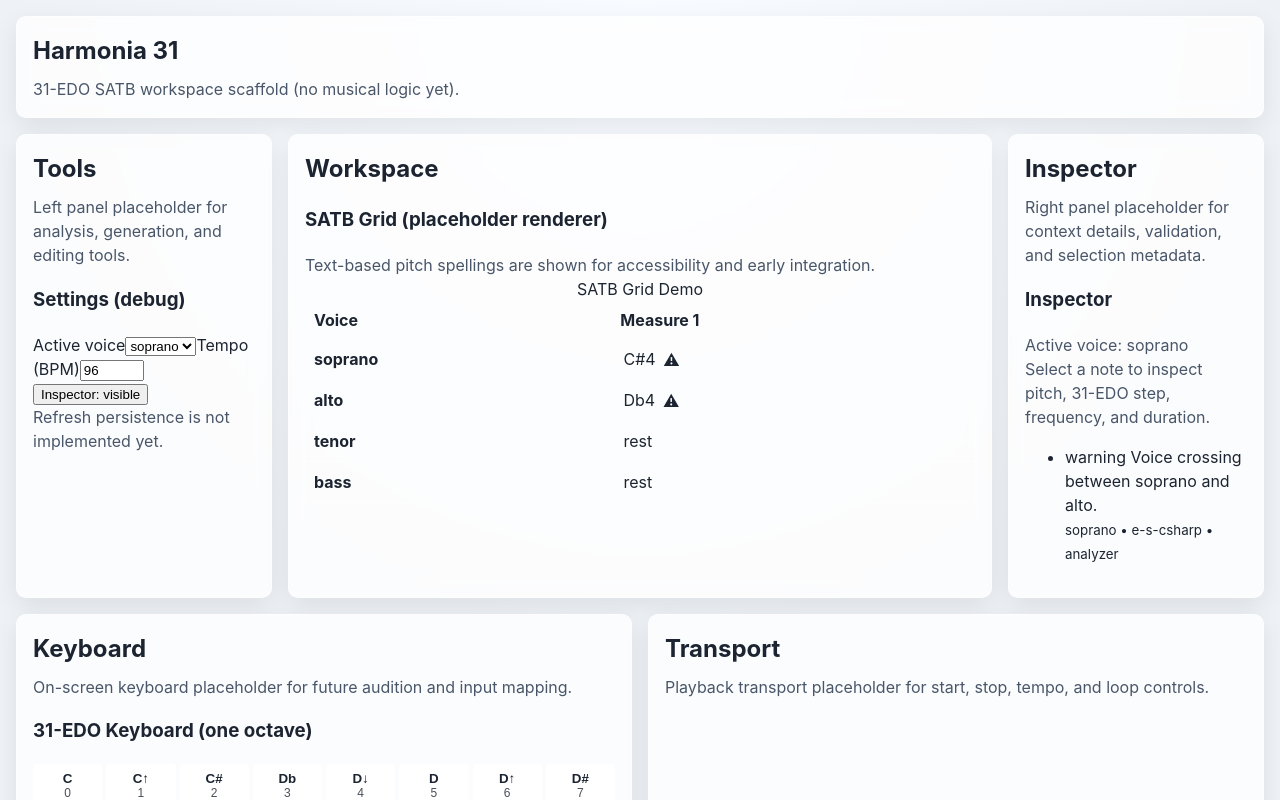
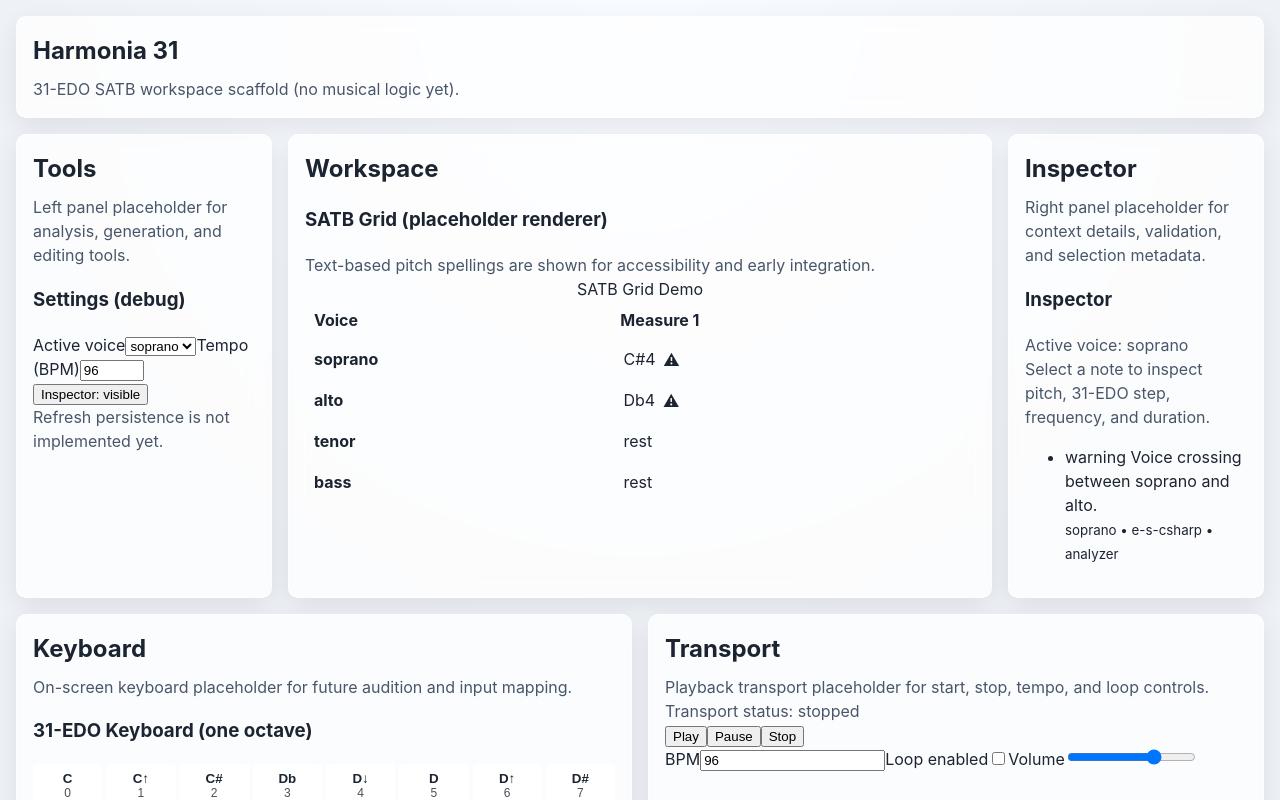
Before and after one commit to Screpach/harmonia-31, a React (Vite) app: page / in a window 1280 px wide. Shown: the top 800 px of the page. Built offline with nearby package versions, Linux system fonts and the light colour scheme.

Commit message:
Add transport state store and visible controls

```diff
--- a/src/App.tsx
+++ b/src/App.tsx
@@ -2,6 +2,7 @@ import AppShell from './ui/layout/AppShell';
 import InspectorPanel from './ui/inspector/InspectorPanel';
 import Edo31Keyboard from './ui/keyboard/Edo31Keyboard';
 import SatbGrid from './ui/score/SatbGrid';
+import TransportControls from './ui/transport/TransportControls';
 import { useAppStore } from './state/useAppStore';
 import { useProjectStore } from './state/projectStore';
 
@@ -23,7 +24,7 @@ function App() {
     const pitch = toSpelledPitch(spelling);
     if (!pitch) return;
     applyKeyboardPitch(pitch, { activeVoice, selectedEventId });
-  }} />} />;
+  }} />} transportContent={<TransportControls />} />;
 }
 
 export default App;
--- /dev/null
+++ b/src/state/transport/transportStore.ts
@@ -0,0 +1,43 @@
+import { create } from 'zustand';
+
+export type TransportStatus = 'stopped' | 'playing' | 'paused';
+
+export type TransportStore = {
+  readonly bpm: number;
+  readonly status: TransportStatus;
+  readonly loopEnabled: boolean;
+  readonly volume: number;
+  readonly currentBeat: number;
+  setBpm: (bpm: number) => void;
+  setLoopEnabled: (enabled: boolean) => void;
+  setVolume: (volume: number) => void;
+  setCurrentBeat: (beat: number) => void;
+  play: () => void;
+  pause: () => void;
+  stop: () => void;
+};
+
+const DEFAULT_BPM = 96;
+
+export const useTransportStore = create<TransportStore>((set) => ({
+  bpm: DEFAULT_BPM,
+  status: 'stopped',
+  loopEnabled: false,
+  volume: 0.7,
+  currentBeat: 0,
+  setBpm: (bpm) => {
+    if (!Number.isFinite(bpm) || bpm <= 0) {
+      throw new Error('BPM must be a positive number.');
+    }
+    set({ bpm });
+  },
+  setLoopEnabled: (loopEnabled) => set({ loopEnabled }),
+  setVolume: (volume) => {
+    const clamped = Math.max(0, Math.min(1, volume));
+    set({ volume: clamped });
+  },
+  setCurrentBeat: (currentBeat) => set({ currentBeat: Math.max(0, currentBeat) }),
+  play: () => set({ status: 'playing' }),
+  pause: () => set((state) => ({ status: state.status === 'playing' ? 'paused' : state.status })),
+  stop: () => set({ status: 'stopped', currentBeat: 0 }),
+}));
--- a/src/ui/layout/AppShell.tsx
+++ b/src/ui/layout/AppShell.tsx
@@ -8,9 +8,10 @@ type AppShellProps = {
   workspaceContent?: ReactNode;
   inspectorContent?: ReactNode;
   keyboardContent?: ReactNode;
+  transportContent?: ReactNode;
 };
 
-function AppShell({ workspaceContent, inspectorContent, keyboardContent }: AppShellProps) {
+function AppShell({ workspaceContent, inspectorContent, keyboardContent, transportContent }: AppShellProps) {
   useKeyboardShortcuts();
   const inspectorVisible = useAppStore(selectInspectorVisible);
 
@@ -68,7 +69,9 @@ function AppShell({ workspaceContent, inspectorContent, keyboardContent }: AppSh
           className="region transport"
           title="Transport"
           description="Playback transport placeholder for start, stop, tempo, and loop controls."
-        />
+        >
+          {transportContent ?? <p>Transport controls placeholder.</p>}
+        </LayoutRegion>
       </div>
     </div>
   );
--- /dev/null
+++ b/src/ui/transport/TransportControls.tsx
@@ -0,0 +1,63 @@
+import { useTransportStore } from '../../state/transport/transportStore';
+
+function TransportControls() {
+  const bpm = useTransportStore((state) => state.bpm);
+  const status = useTransportStore((state) => state.status);
+  const loopEnabled = useTransportStore((state) => state.loopEnabled);
+  const volume = useTransportStore((state) => state.volume);
+  const setBpm = useTransportStore((state) => state.setBpm);
+  const setLoopEnabled = useTransportStore((state) => state.setLoopEnabled);
+  const setVolume = useTransportStore((state) => state.setVolume);
+  const play = useTransportStore((state) => state.play);
+  const pause = useTransportStore((state) => state.pause);
+  const stop = useTransportStore((state) => state.stop);
+
+  return (
+    <form aria-label="Transport controls" onSubmit={(event) => event.preventDefault()}>
+      <p>Transport status: {status}</p>
+      <div>
+        <button type="button" aria-label="Play" onClick={play}>Play</button>
+        <button type="button" aria-label="Pause" onClick={pause}>Pause</button>
+        <button type="button" aria-label="Stop" onClick={stop}>Stop</button>
+      </div>
+      <label>
+        BPM
+        <input
+          aria-label="BPM"
+          type="number"
+          min={1}
+          step={1}
+          value={bpm}
+          onChange={(event) => {
+            const next = Number(event.target.value);
+            if (!Number.isFinite(next) || next <= 0) return;
+            setBpm(next);
+          }}
+        />
+      </label>
+      <label>
+        Loop enabled
+        <input
+          aria-label="Loop enabled"
+          type="checkbox"
+          checked={loopEnabled}
+          onChange={(event) => setLoopEnabled(event.target.checked)}
+        />
+      </label>
+      <label>
+        Volume
+        <input
+          aria-label="Volume"
+          type="range"
+          min={0}
+          max={1}
+          step={0.01}
+          value={volume}
+          onChange={(event) => setVolume(Number(event.target.value))}
+        />
+      </label>
+    </form>
+  );
+}
+
+export default TransportControls;
```
Also changed, not shown: 1 other file (tests, documents, lock files or other folders).
